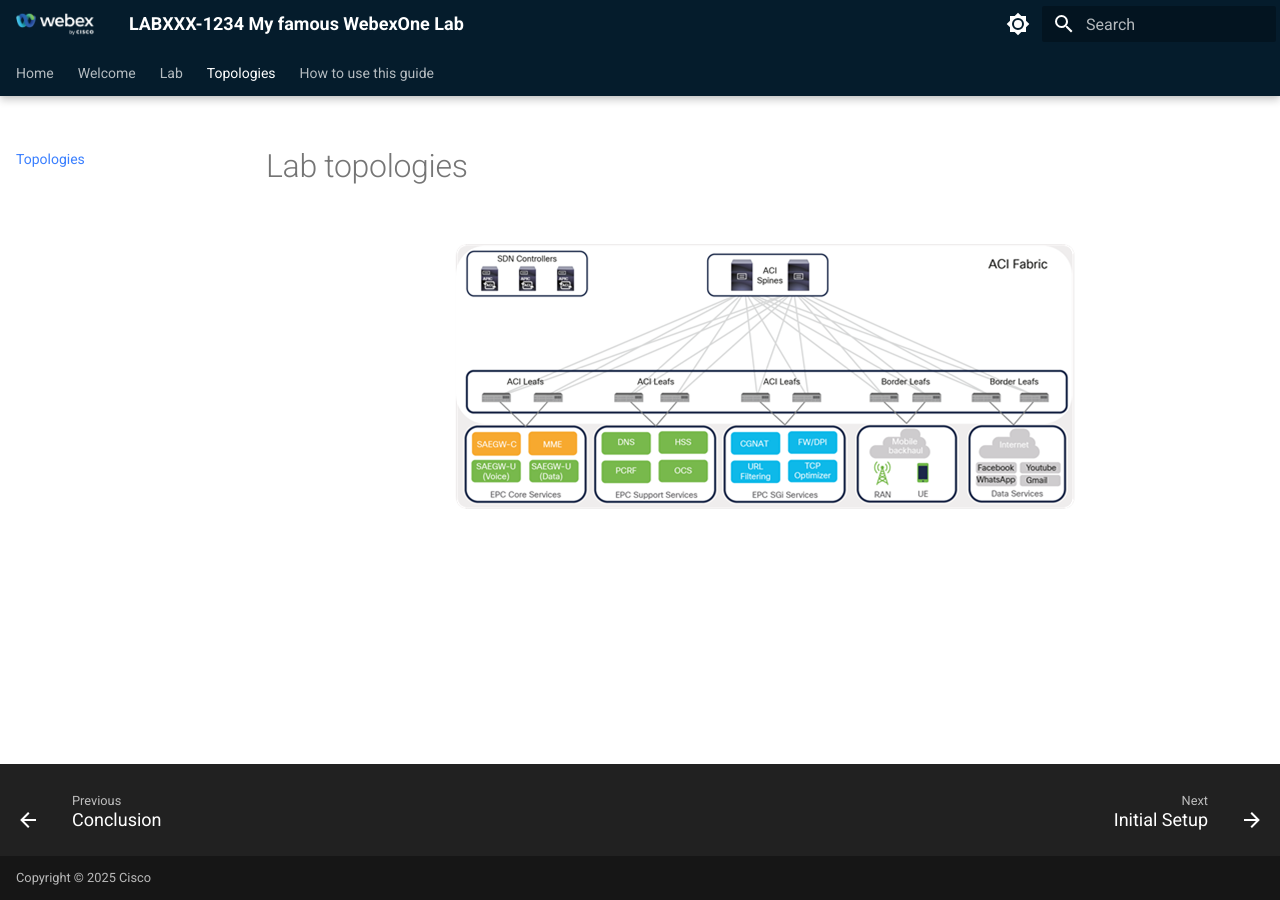
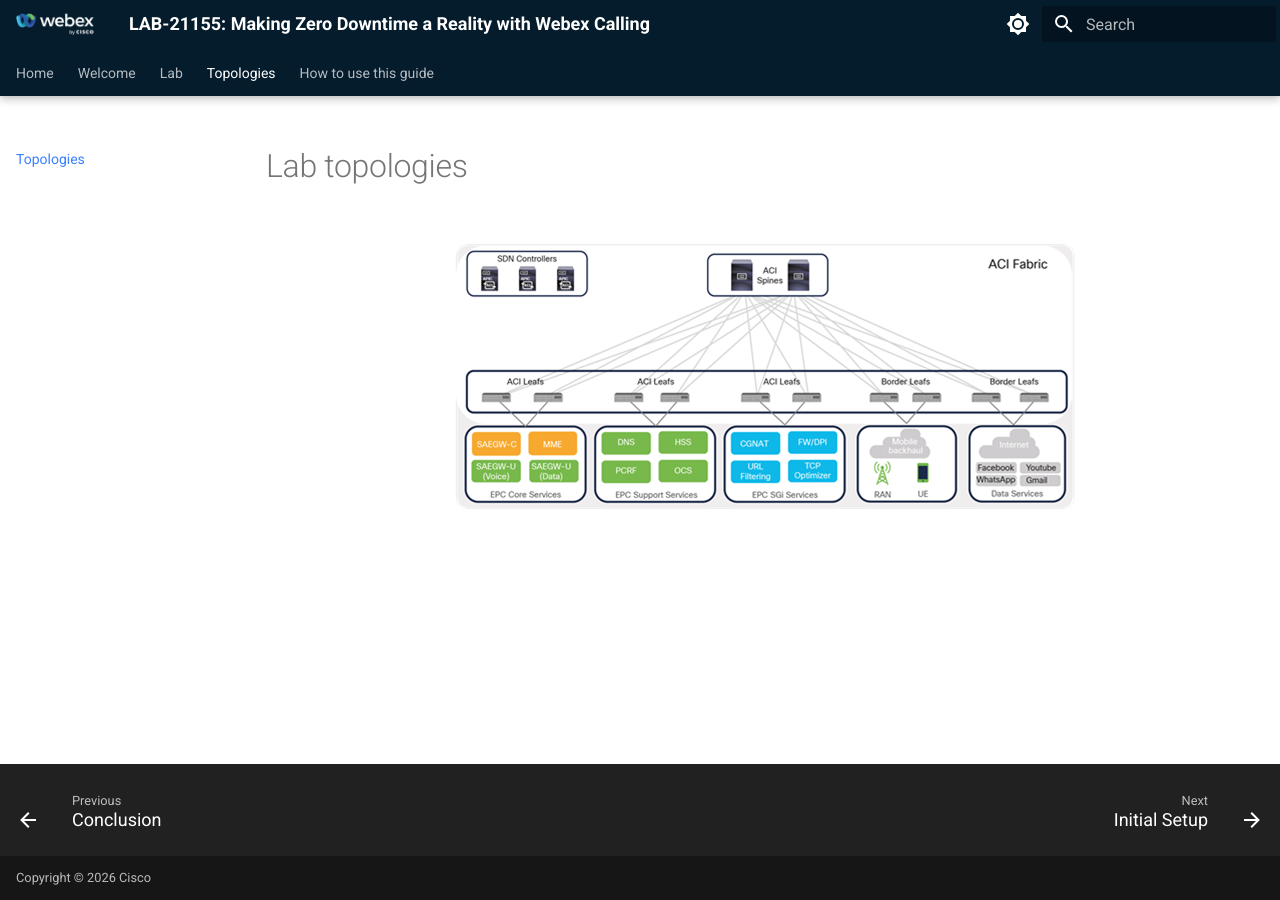
Before and after one commit to WebexCC-SA/LAB-21155, an MkDocs documentation site: the page built from docs/topologies.md, in a window 1280 px wide. Built offline with MkDocs 1.6.1 and Material for MkDocs 9.7.7, drawn with Linux system fonts in a browser that asks for light colours.

Commit message:
Lab  Setup

```diff
--- a/mkdocs.yml
+++ b/mkdocs.yml
@@ -1,8 +1,8 @@
 ---
-site_name: LABXXX-1234 My famous WebexOne Lab # This must begin with the session ID, e.g. LABXXX-1234 This is my Cisco Live Lab
-site_description: LABXXX-1234 My famous WebexOne Lab # must be same as "site_name"
-site_author: John Doe
-copyright: Copyright &copy; 2025 Cisco
+site_name: "LAB-21155: Making Zero Downtime a Reality with Webex Calling" # This must begin with the session ID, e.g. LABXXX-1234 This is my Cisco Live Lab
+site_description: "LAB-21155: Making Zero Downtime a Reality with Webex Calling" # must be same as "site_name"
+site_author: RAJAMANI Nallakaruppan
+copyright: Copyright &copy; 2026 Cisco
 theme:
   name: material
   features:
@@ -35,7 +35,7 @@
   favicon: template_assets/webex75.png
 extra:
   generator: false
-  repo: "https://github.com/kevsimps/wx1_26.git"
+  repo: "https://github.com/WebexCC-SA/LAB-21155.git"
   site_event: test
 extra_css:
   - stylesheets/extra.css
```
Also changed, not shown: README.md (+1 -1 lines).
